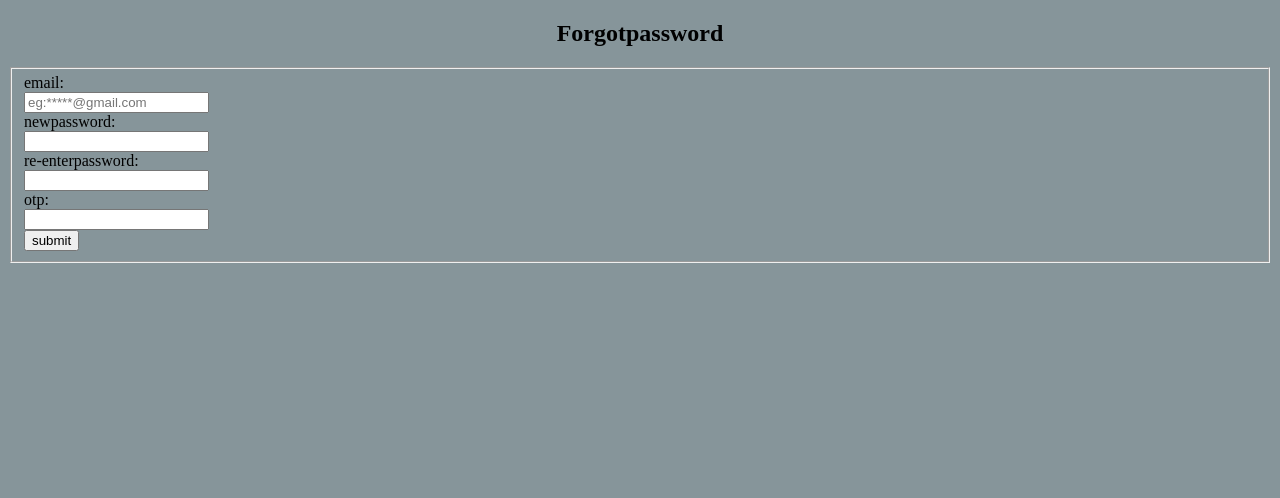
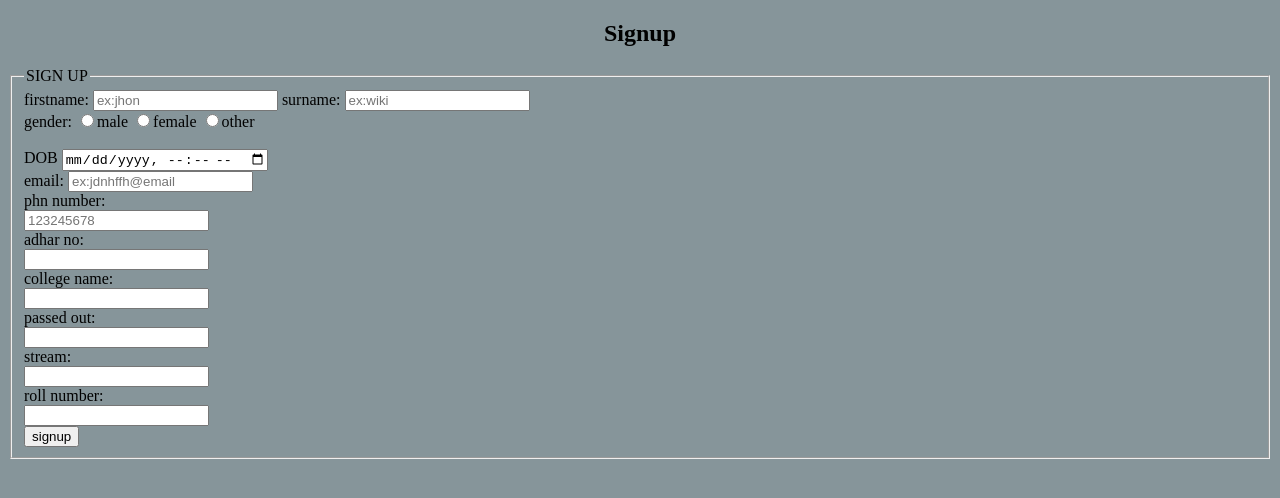
Before and after one commit to rishi0n1/task, a plain HTML site: page forgotpass.html in a window 1280 px wide. Drawn offline with Linux system fonts and the light colour scheme.

Commit message:
Update forg

```diff
--- a/forgotpass.html
+++ b/forgotpass.html
@@ -12,18 +12,37 @@
     </style>
 </head>
 <body>
-    <p><center><h2>Forgotpassword</h2></center></p>
+    <center><h2>Signup</h2></center>
     <fieldset>
-        <label for="email">email:</label><br>
-        <input type="email" name="mail" id="email" placeholder="eg:*****@gmail.com"><br>
-        <label for="createpass">newpassword:</label><br>
-        <input type="text" name="passsword" id="createpass"><br>
-        <label for="recreatepass">re-enterpassword:</label><br>
-        <input type="text" name="repasssword" id="recreatepass"><br>
-        <label for="otp">otp:</label><br>
-        <input type="text" name="otp" id="otp"><br>
-        <input type="submit" value="submit" formaction="./success.html">
+    <legend>SIGN UP</legend>
+
     <form>
+       <label for="firstname">firstname:</label>
+       <input type="text" name="firstname" id="firstname"  placeholder="ex:jhon">
+       <label for="surname">surname:</label>
+       <input type="text" name="surname" id="surname:" required placeholder="ex:wiki"><br>
+       <label for="gender">gender:</label>
+       <input type="radio" name="gender" id="male">male
+       <input type="radio" name="gender" id="female">female
+       <input type="radio" name="gender" id="other">other<br><br>
+       <label for="dob">DOB</label>
+       <input type="datetime-local"><br>
+       <label for="mail">email:</label>
+       <input type="mail" name="email" id="mail" placeholder="ex:jdnhffh@email"><br>
+       <label for="number">phn number:</label><br>
+       <input type="tel" name="number" id="number" pattern="[0-9]{10}" placeholder="123245678"><br>
+       <label for="number">adhar no:</label><br>
+       <input type="tel" name="adhar no" id="number" pattern="[0-9]{12}"><br>
+       <label for="clg name">college name:</label><br>
+       <input type="text" name="clg" id="clg name"><br>
+       <label for="year">passed out:</label><br>
+       <input type="number" name="year" id="rollno"><br>
+       <label for="stream">stream:</label><br>
+       <input type="text" name="stream" id="stream"><br>
+       <label for="rollno">roll number:</label><br>
+       <input type="tel" name="roll" id="rollno"><br>
+       <input type="submit" value="signup" formaction="./success.html">
 
+    </form>
 </body>
 </html>
```
